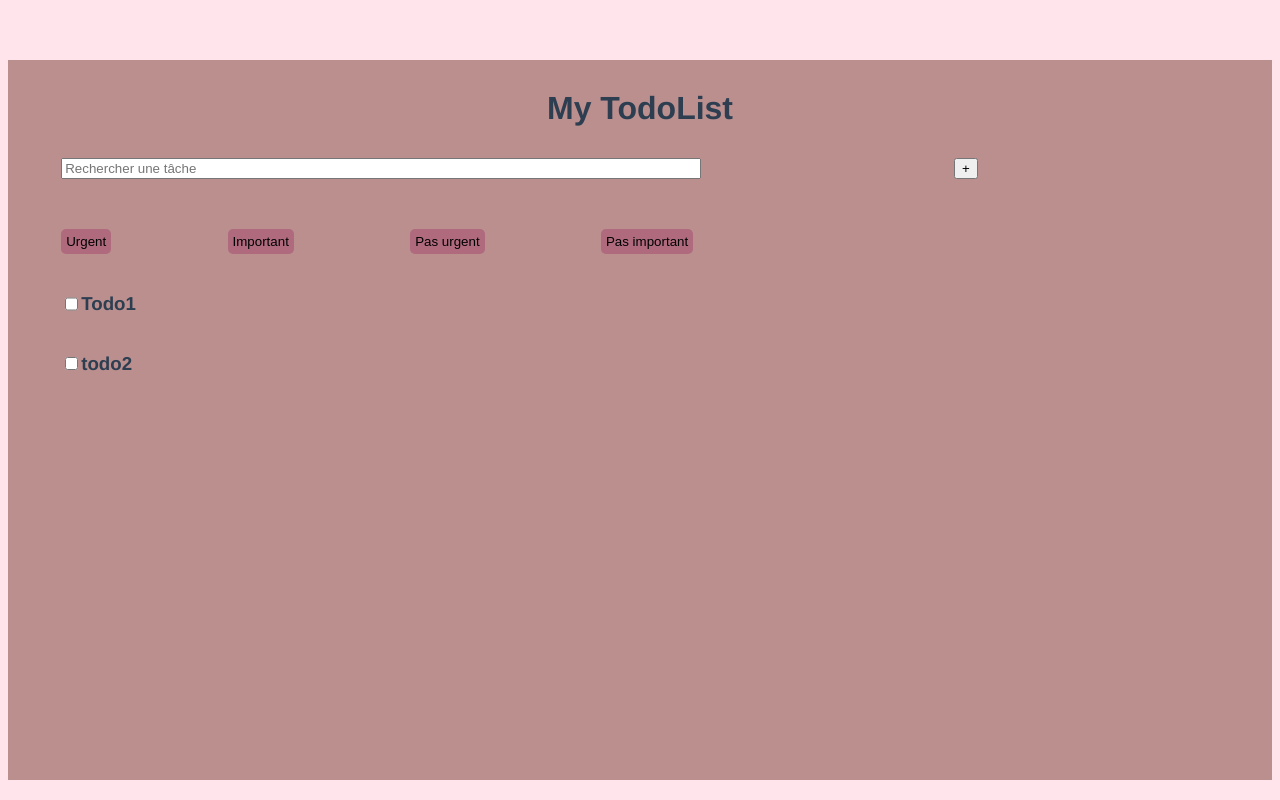
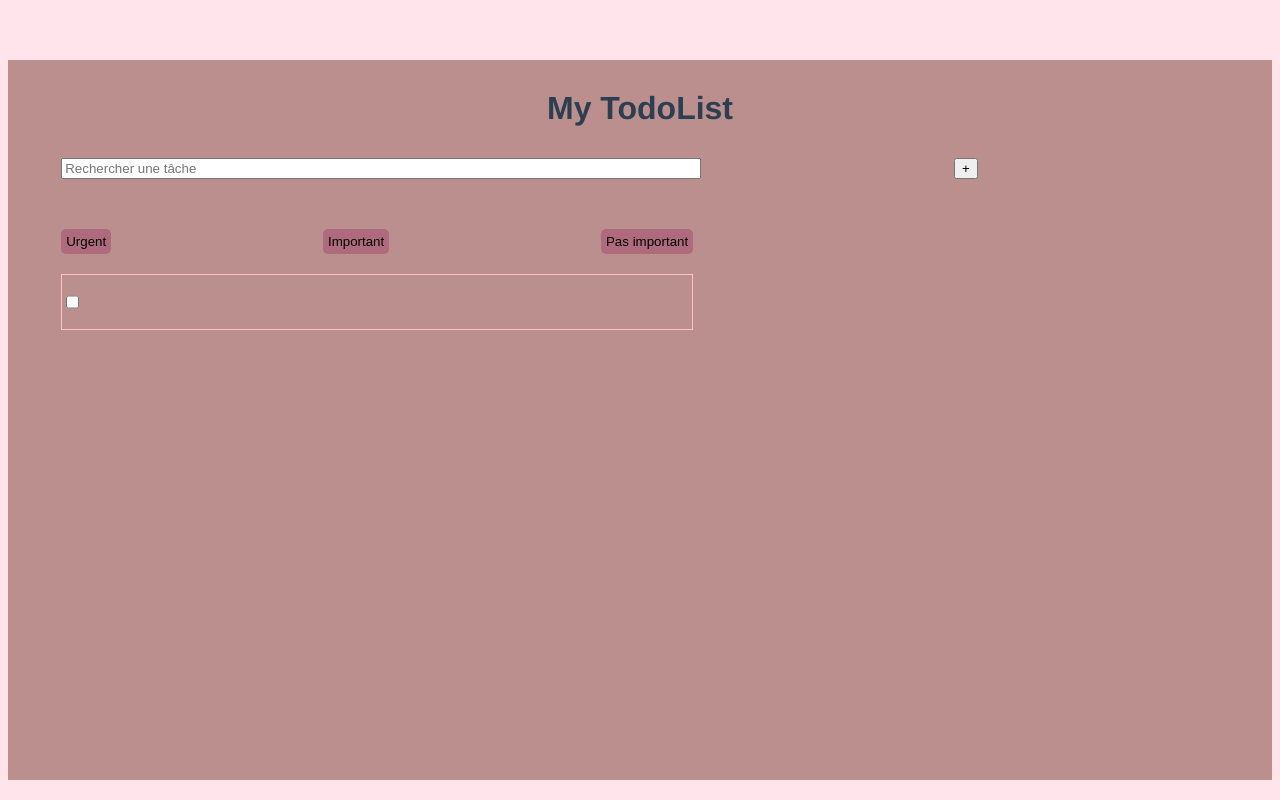
Before and after one commit to nisrinemr1/vuejsTodoList, a Vue app: page / in a window 1280 px wide. Built offline with nearby package versions, Linux system fonts and the light colour scheme.

Commit message:
submit add task done

```diff
--- a/src/components/addTaskForm.vue
+++ b/src/components/addTaskForm.vue
@@ -1,25 +1,61 @@
 <template>
     <div>
-        <label>Tâche: </label>
-        <input class="avenir"
-            placeholder="Rechercher une tâche"
-        />
-        <select v-model="selectedItem"> <!-- pre define selection which is "important" in the data-->
-            <option v-for="item in items" :key="item" :value="item">{{item}}</option>
-            <!-- v-for is used to use elements from a tab. "Take the item in table items" :key is needed as well!-->
-        </select>
-        <br>
-        <button class="btn">Ajouter</button>
+        <form @submit="addTask">
+            <label>Tâche: </label>
+            <input class="avenir"
+                placeholder="Ajouter une tâche"
+                v-model="name"
+                id="idTask"
+                name="name"/>
+            <select v-model="importance" name="importance">
+                <option disabled value="">Importance</option>
+                <option value="urgent">Urgent</option>
+                <option value="important">Important</option>
+                <option value="pasimportant">Pas important</option>
+            </select>
+            <br />
+            <button type="submi">Ajouter</button>  <!-- v-bind:value="list_task.name + list_task.importance" -->
+        </form>
     </div>
 </template>
 
 <script>
 export default {
     name: "addTaskForm",
+    props:{
+        list_task: Array
+    },
     data(){
         return{
-            items: ['urgent', 'important', 'pas urgent', 'pas important'],
-            selectedItem: "important"
+            selected:"",
+            name:"",
+            importance:""
+        }
+    },
+    methods:{
+        addTask(e){
+            e.preventDefault()
+            if(!this.name){
+                alert('Ajouter une tâche!')
+                return
+            }
+            /* this.list_task.push.$emit({
+                    id: this.nextTask++,
+                    name: this.taskName,
+                    importance: this.importance
+            }) */
+            const newTask={
+                id: Math.floor(Math.random() * 10000),
+                name: this.name,
+                importance: this.importance
+            }
+
+            this.$emit('addTask', newTask)
+
+            console.log(newTask)
+
+            this.name = ''
+            this.importance = ''
         }
     }
 }
--- a/src/components/taskList.vue
+++ b/src/components/taskList.vue
@@ -6,7 +6,6 @@
         <div class="categories">
             <button class="btn">Urgent</button>
             <button class="btn">Important</button>
-            <button class="btn">Pas urgent</button>
             <button class="btn">Pas important</button>
         </div>
         <div class="tasks">
@@ -14,6 +13,8 @@
                 <!-- get the name from the list_task  -->
                 <input class="avenir" type="checkbox">
                 <h3>{{item.name}}</h3> <!-- to show up the item name -->
+                <br />
+                <p class="importance">{{item.importance}}</p>
             </div>
         </div>
     </div>
@@ -24,16 +25,13 @@ export default {
     name: "TaskList",
     data(){
         return{
-            list_task:[
-                {
-                    name: "Todo1"
-                },
-                {
-                    name:"todo2"
-                }
-            ]
+            list_task:[{
+                id: 0,
+                name: null,
+                importance: null
+            }]
         }
-    }
+    },
 }
 </script>
 
@@ -46,4 +44,12 @@ export default {
         display: flex;
         justify-content: space-between;
     }
+    .taskItem{
+        border:1px solid pink;
+        margin-bottom: 5%;
+    }
+    .importance{
+        margin-left: 50%;
+        margin-top: 6%;
+    }
 </style>
--- a/src/components/todoList.vue
+++ b/src/components/todoList.vue
@@ -24,6 +24,11 @@ import taskList from './taskList.vue';
 export default {
     components: { taskList, AddTaskForm },
     name: "TodoList",
+    props:{
+        id: Number,
+        name: String,
+        importance: String
+    },
     data(){
         return{
             isHiddenForm: false,
```
